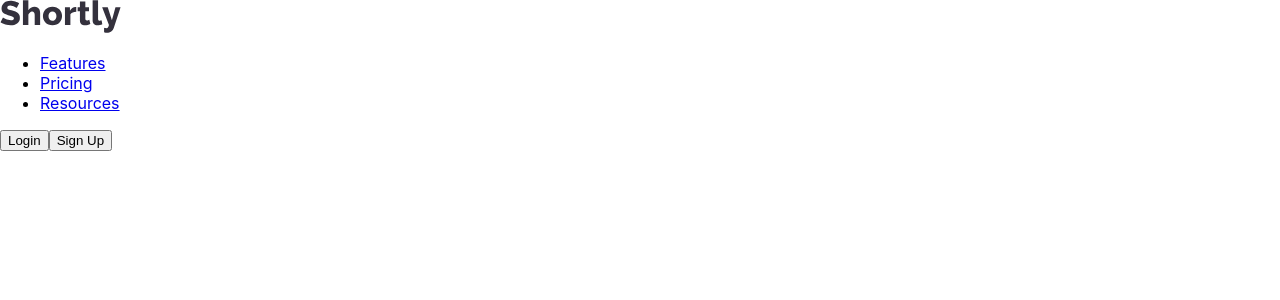
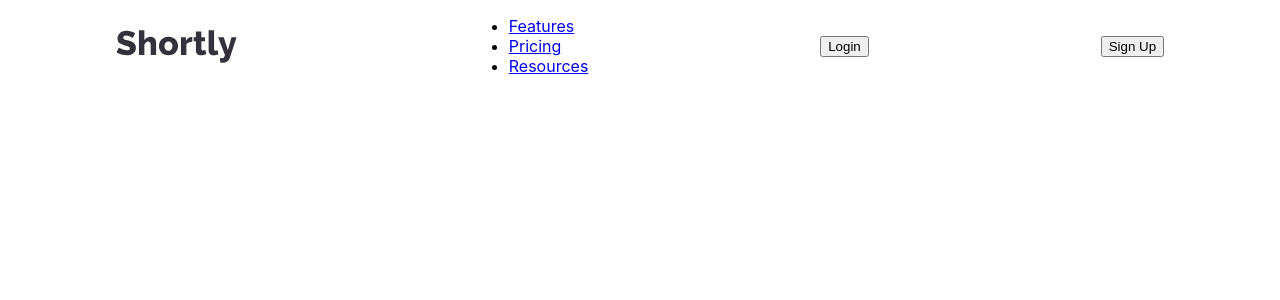
Before and after one commit to steven-mpawulo/url-shortening-page, a React (Create React App) app: page / in a window 1280 px wide. Shown: the top 300 px of the page. Built offline with nearby package versions, Linux system fonts and the light colour scheme.

Commit message:
makes header a row and spaces items

```diff
--- a/src/components/header/Header.js
+++ b/src/components/header/Header.js
@@ -1,6 +1,7 @@
 import React from 'react'
 import Logo from '../../images/logo.svg'
 import Button from '../common/button/Button'
+import './header.css'
 
 const Header = () => {
   return (
--- a/src/components/header/header.css
+++ b/src/components/header/header.css
@@ -0,0 +1,5 @@
+header {
+    display: flex;
+    align-items: center;
+    justify-content: space-around;
+}
```
